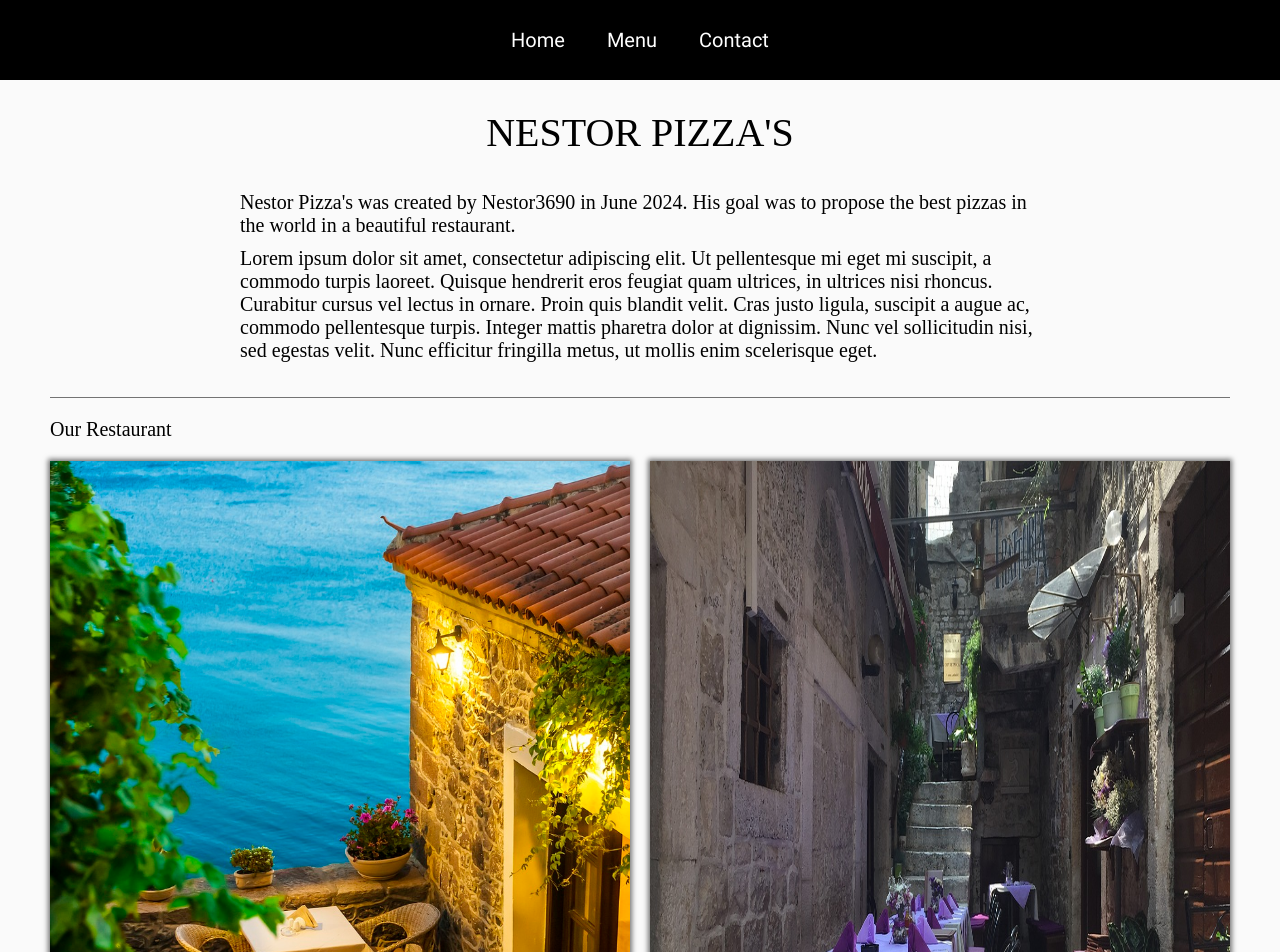
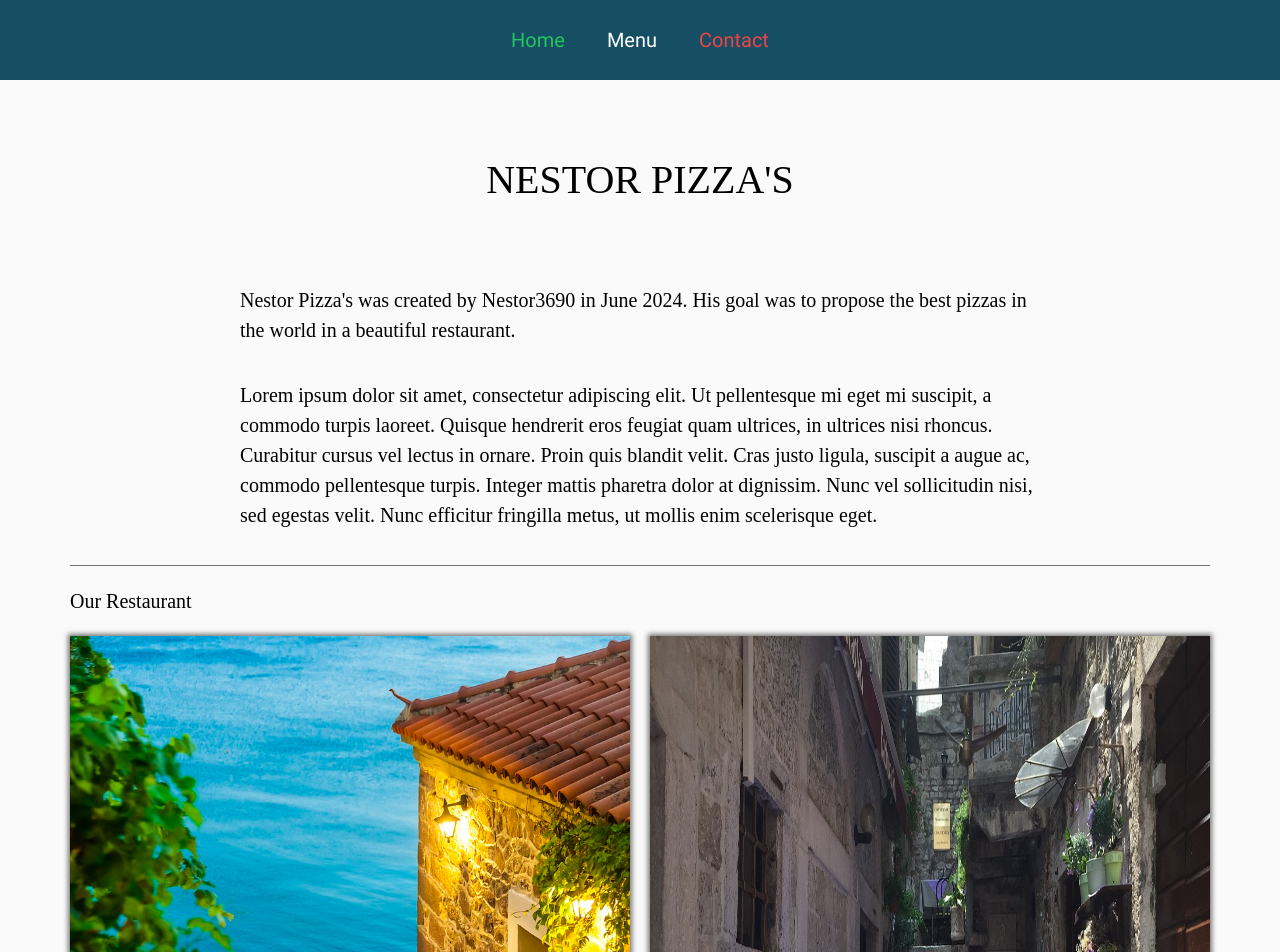
Before and after one commit to Nestor-3690/restaurant-page, a website built with webpack: page src/index.html in a window 1280 px wide. Shown: the top 952 px of the page. Built offline with nearby package versions, Linux system fonts and the light colour scheme; a web font is replaced by a local one.

Commit message:
Adjust colors, font-sizes, margins and paddings

```diff
--- a/src/styles.css
+++ b/src/styles.css
@@ -12,6 +12,7 @@
 
 :root {
     font-size: 62.5%;
+    line-height: 1.5;
 }
 
 body {
@@ -20,8 +21,13 @@ body {
     background-color: #fafafa;
 }
 
+img {
+    width: 100%;
+    height: 100%;
+}
+
 header {
-    background-color: black;
+    background-color: #164e63;
     font-family: "Roboto";
     height: 8rem;
     display: flex;
@@ -37,21 +43,32 @@ nav button {
     font-size: 2rem;
     background-color: inherit;
     border: none;
+}
+
+nav button:nth-child(1) {
+    color: #22c55e;
+}
+
+nav button:nth-child(2) {
     color: white;
+}
+
+nav button:nth-child(3) {
+    color: #ef4444
 }
 
 #content {
     font-family: "Merienda";
     font-size: 2rem;
-    padding: 1rem 5rem;
+    padding: 1rem 7rem;
     display: flex;
     flex-direction: column;
     gap: 1.5rem;
 }
 
 .restaurant-title {
-    padding: 1rem;
-    margin: 1rem;
+    padding: 3rem 0;
+    margin: 3rem 0;
     text-align: center;
     font-size: 4rem;
     text-transform: uppercase;
@@ -61,7 +78,7 @@ nav button {
     align-self: center;
     display: flex;
     flex-direction: column;
-    gap: 1rem;
+    gap: 3.5rem;
     max-width: 80ch;
 }
 
@@ -77,8 +94,6 @@ nav button {
 }
 
 .restaurant-photos > * {
-    max-width: 100%;
-    height: 100%;
     box-shadow: 0px 0px 5px 2px #737373;
 }
 
@@ -93,14 +108,12 @@ nav button {
 }
 
 .pizza-photos > * {
-    max-width: 100%;
-    height: 100%;
     box-shadow: 0px 0px 5px 2px #737373;
 }
 
 footer {
     margin-top: auto;
-    background-color: black;
+    background-color: #164e63;
     color: white;
     text-align: center;
 }
```
